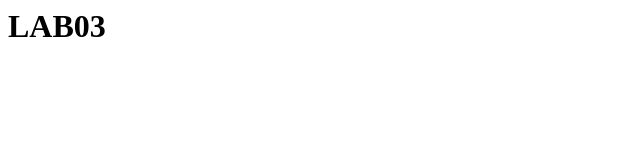
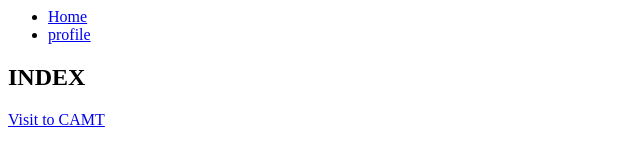
Before and after one commit to 96ekp/DavOpsLab03, a plain HTML site: page index.html in a window 1280 px wide. Shown: the whole page, without its empty margins (0-640 px from the left). Drawn offline with Linux system fonts and the light colour scheme.

Commit message:
this branch as another feature

```diff
--- a/index.html
+++ b/index.html
@@ -1 +1,6 @@
-<h1>LAB03</h1>
+<ul>
+  <li><a href="index.html">Home</a></li>
+  <li><a href="profile.html">profile</a></li>
+</ul>
+<h2>INDEX</h2>
+<a href="https://www.camt.cmu.ac.th/index.php/th/">Visit to CAMT</a>
```
